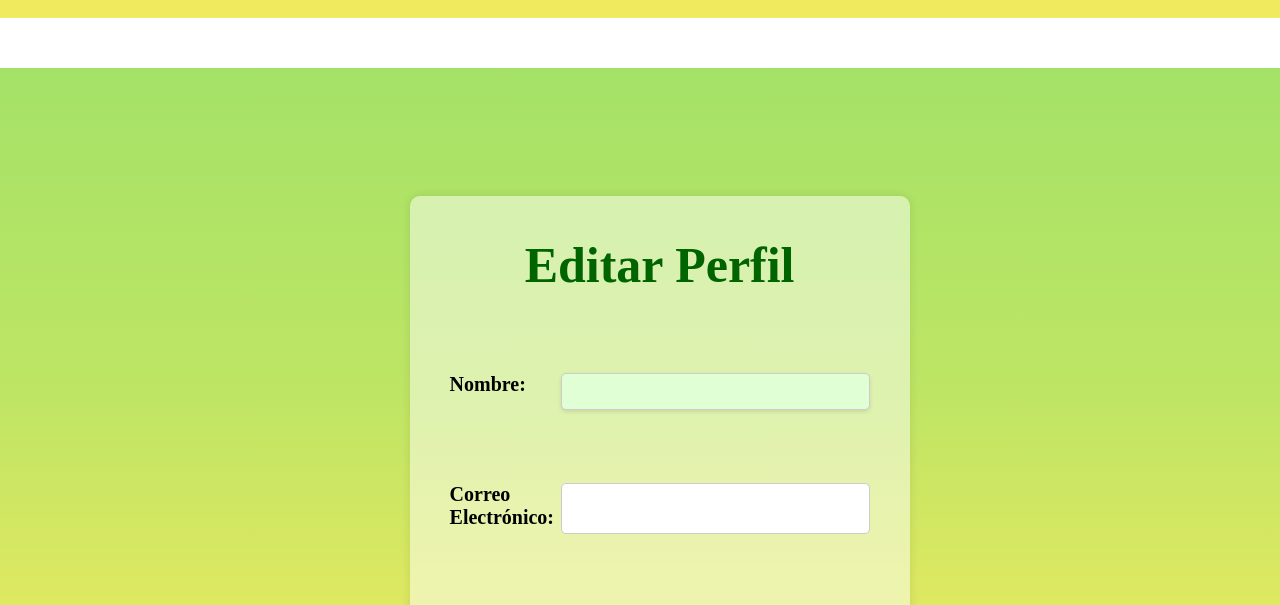
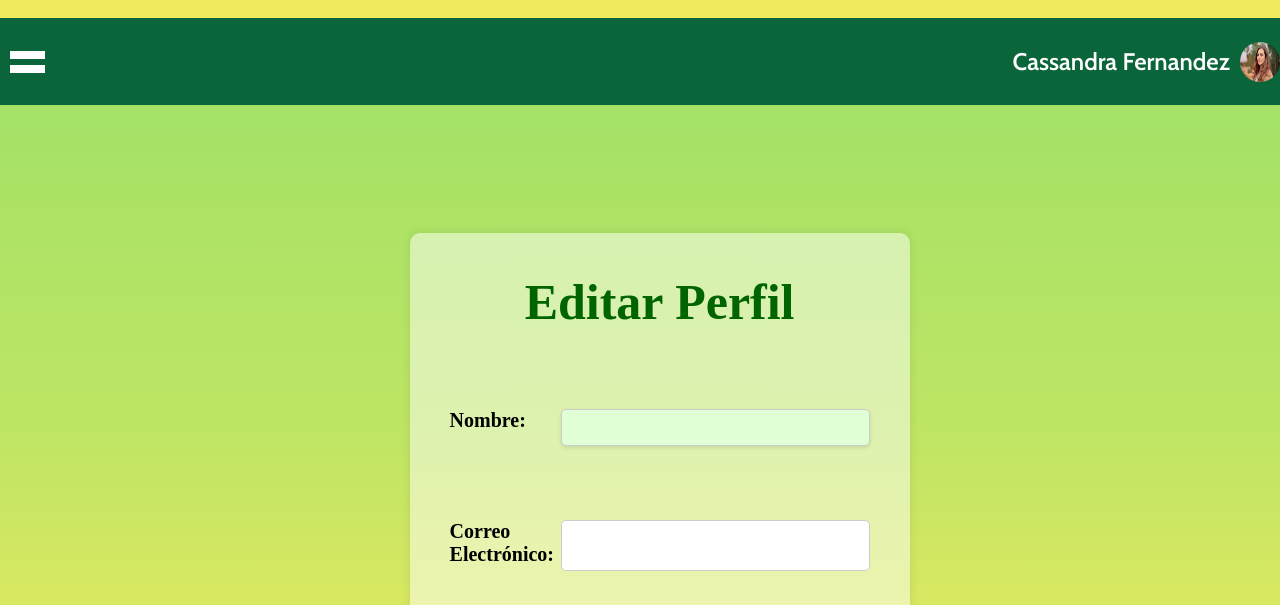
Before and after one commit to MisViviendas/GeoViviendas, a plain HTML site: page public/pagesHTML/editarPerfil.html in a window 1280 px wide. Shown: the part 158-763 px from the top of the page. Drawn offline with nearby package versions, Linux system fonts and the light colour scheme.

Commit message:
Update editarPerfil.html

```diff
--- a/public/pagesHTML/editarPerfil.html
+++ b/public/pagesHTML/editarPerfil.html
@@ -22,6 +22,7 @@
             <a href="../pagesHTML/indexSesionIni.html"><p id="logo"><img src="../assets/images/LogoGeo.png" title="GeoViviendaLogo" width="88x113"></p></a>
             <p id="tituloGeo">GeoViviendas</p>
         </div>
+       <nav id="navbar">
             <div id="buttonSlide">
                 <button class="button" onclick="toggleSidebar()">
                     <span></span>
@@ -43,7 +44,13 @@
                         <li><a href="../pagesHTML/editarPerfil.html">Configuración</a></li>
                     </ul>
                 </nav>
+
             </div>
+            <div id="toolbar">
+                <a href="pruebaRedi.html" id="login">Cassandra Fernandez</a>
+                <img src="../assets/images/user.jpg" alt="Imagen de portada" class="avatar">
+            </div>
+        </nav>
     </header>
     <main class="fondoMain">
         <div class="edit-profile-container">
```
Lines whose indentation alone changed are shown as unchanged.
